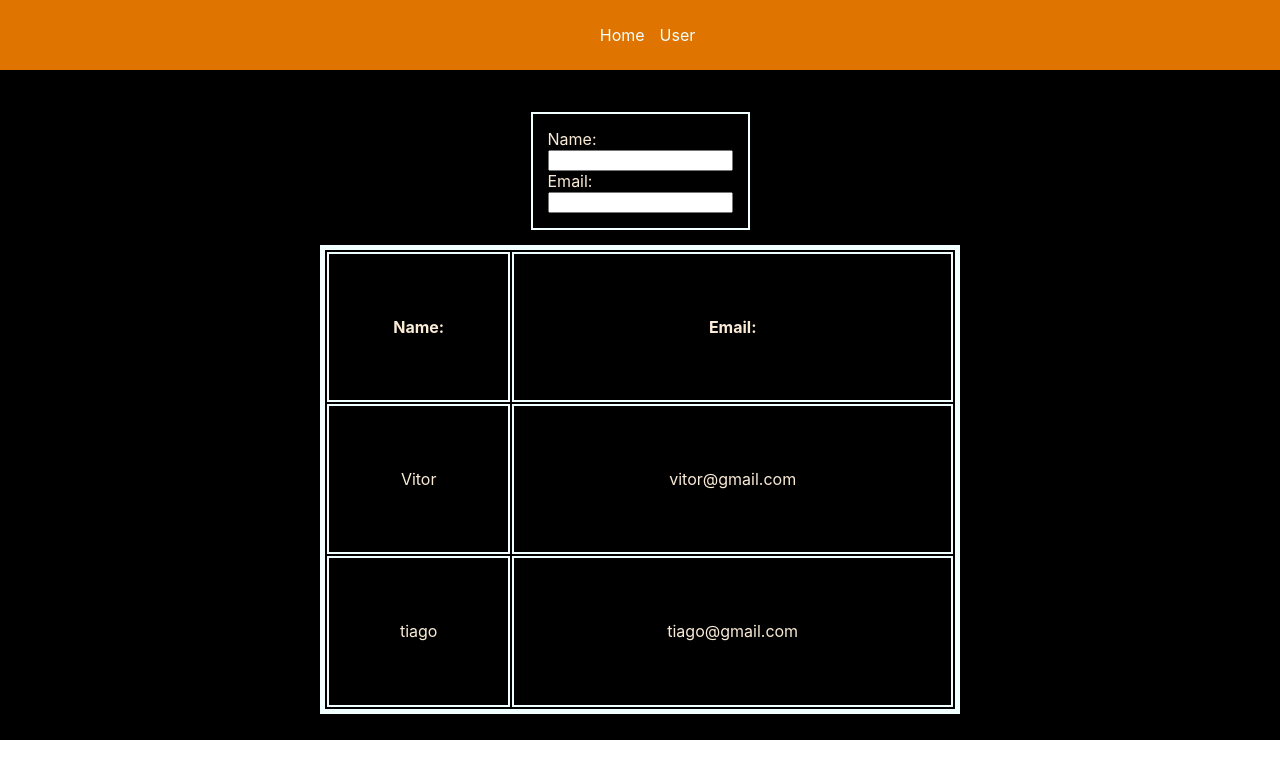
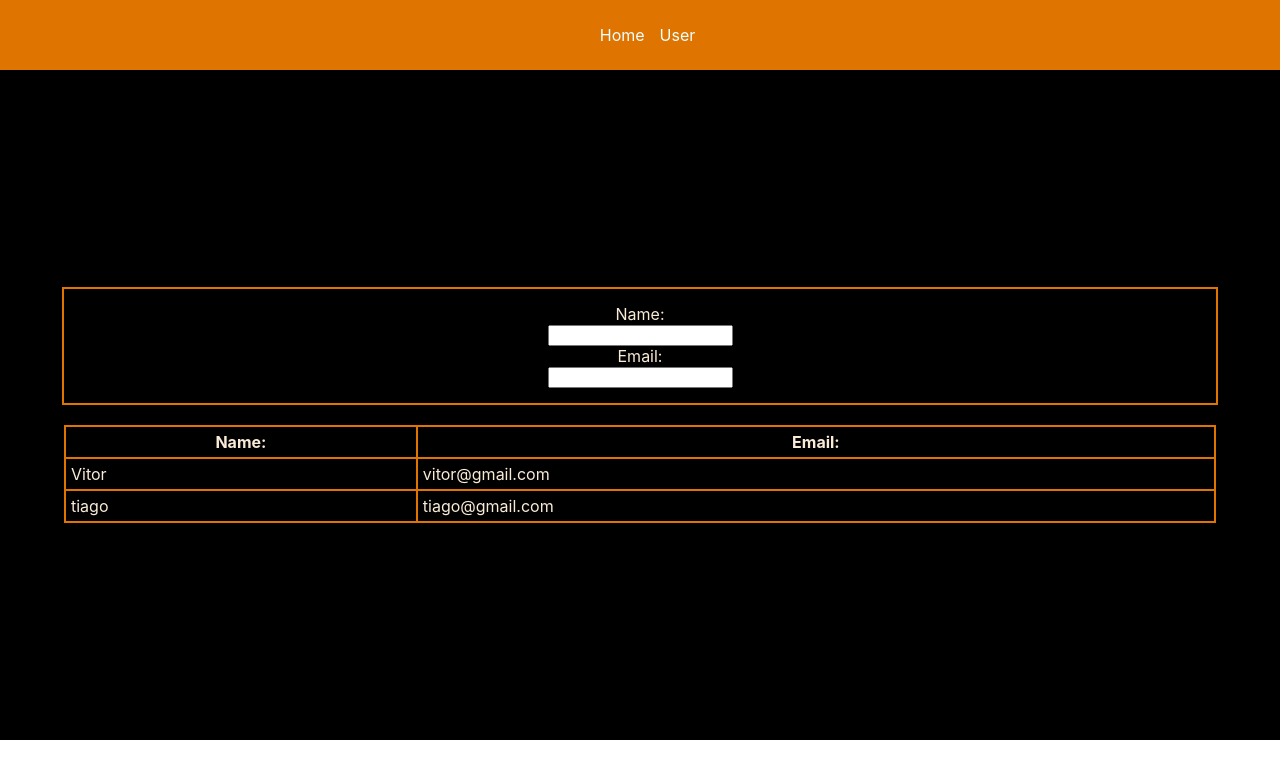
Before and after one commit to RAJ66/learningRedux, a React (Create React App) app: page /user in a window 1280 px wide. Shown: the top 778 px of the page. Built offline with nearby package versions, Linux system fonts and the light colour scheme.

Commit message:
alteration styles form and table

```diff
--- a/src/pages/user/User.js
+++ b/src/pages/user/User.js
@@ -19,11 +19,12 @@ export default function User() {
 
   return (
     <div className='Home'>
-      <div className='UserForm'>
+      <div className='customForm'>
       <UserForm></UserForm>
 
       </div>
-      <table className='listUser' >
+      <br/>
+      <table className='customTable' >
         <tr>
           <th className='listLine'>Name:</th>
           <th className='listLine'>Email:</th>
--- a/src/pages/user/UserForm.js
+++ b/src/pages/user/UserForm.js
@@ -4,7 +4,7 @@ import {connect} from 'react-redux'
 
 const UserFormFunc = props =>{
   return(
-    <form action="">
+    <form action="" >
       <label htmlFor="">
         Name:
       </label><br/>
--- a/src/pages/user/styles.css
+++ b/src/pages/user/styles.css
@@ -1,13 +1,4 @@
-.listUser{
-  border: 5px azure solid;
-  width: 50%;
-  height: 70%;
-}
 
-.listLine{
-  border: 2px azure solid;
-  text-align: center;
-}
 
 .Home{
   color: antiquewhite;
@@ -15,8 +6,34 @@
   flex-direction: column;
 }
 
-.UserForm{
-  margin:15px 0px;
-  padding:15px;
-  border: 2px azure solid;
+.customForm {
+  width: 90%;
+  background-color: black;
+  border-collapse: collapse;
+  border-width: 2px;
+  border-color: #DF7401;
+  border-style: solid;
+  padding: 15px 0px;
+  text-align: center;
 }
+
+
+.customTable {
+  width: 90%;
+  background-color: black;
+  border-collapse: collapse;
+  border-width: 2px;
+  border-color: #DF7401;
+  border-style: solid;
+}
+
+table.customTable td, table.customTable th {
+  border-width: 2px;
+  border-color: #DF7401;
+  border-style: solid;
+  padding: 5px;
+}
+
+table.customTable thead {
+  background-color: #7ea8f8;
+}
```
